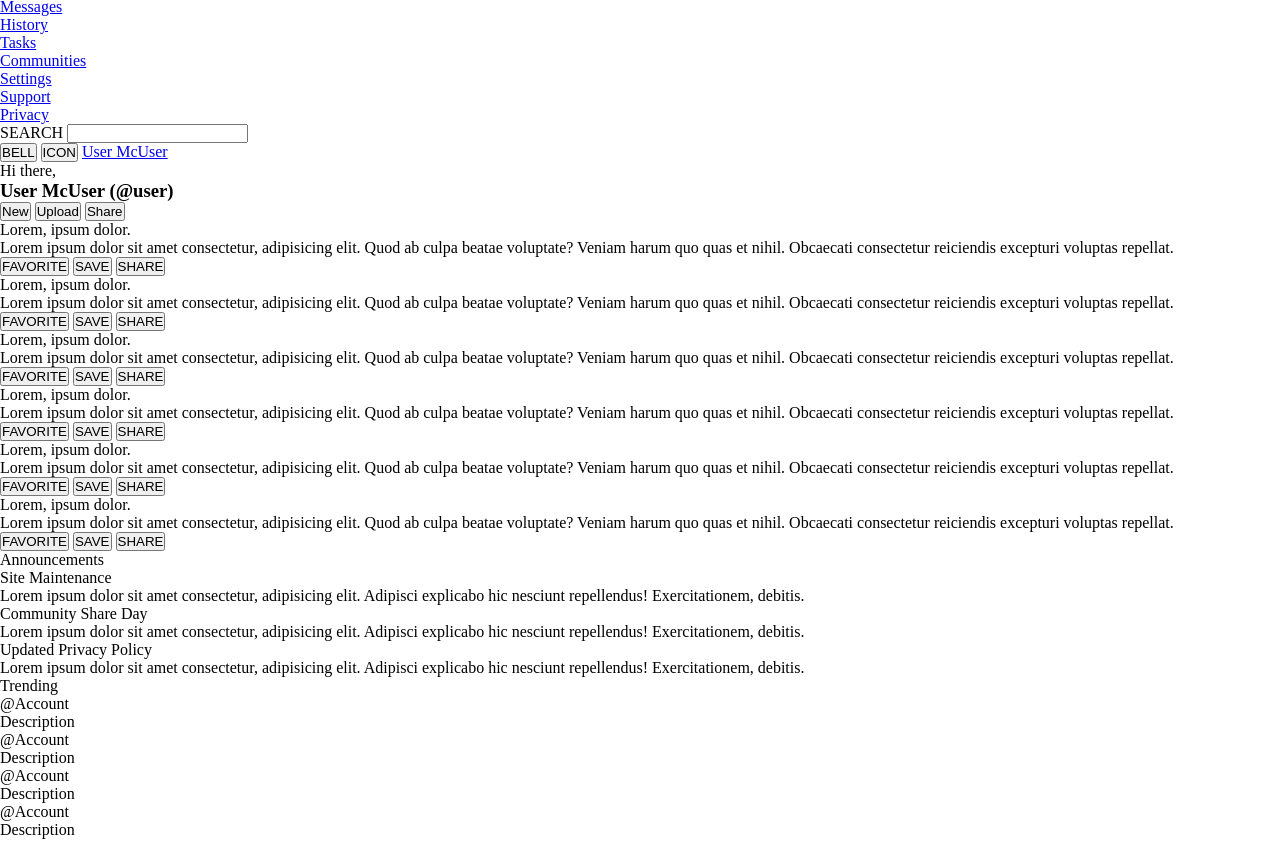
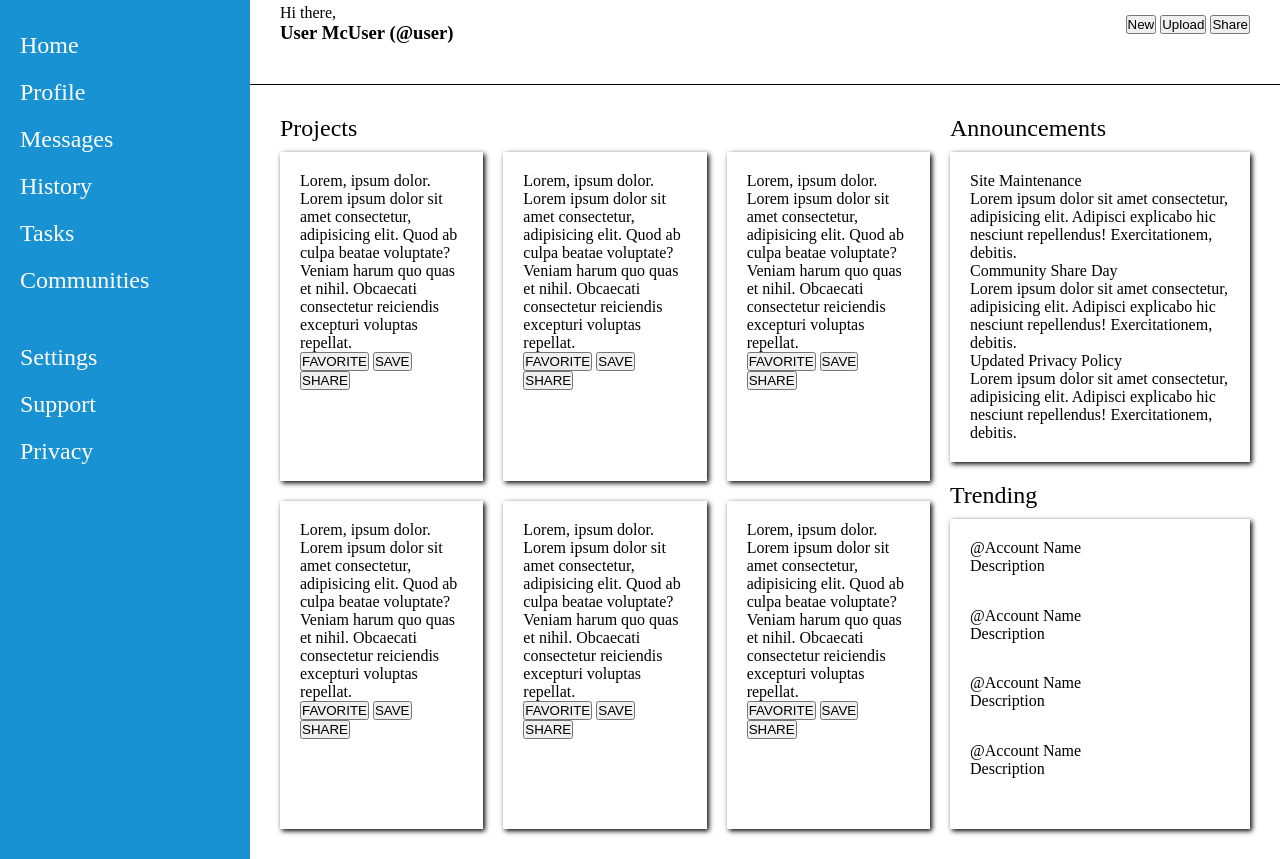
Before and after one commit to KevinV0212/admin-dashboard, a plain HTML site: page index.html in a window 1280 px wide. Shown: the part 65-924 px from the top of the page. Drawn offline with Linux system fonts and the light colour scheme.

Commit message:
finished basic layout

```diff
--- a/index.html
+++ b/index.html
@@ -8,8 +8,9 @@
     <link rel="stylesheet" href="style.css">
 </head>
 <body>
-    <div class="side-bar">
-        <h2>Dashboard</h2>
+    <div class="container">
+        <div class="sidebar">
+            <h2 class="sidebar-title">Dashboard</h2>
             <div class="nav">
                 <ul>
                     <li>
@@ -77,7 +78,8 @@
         </div>
         <div class="main-content">
             <div class="projects">
-            <div class="section-title"></div>
+                <div class="section-title">Projects</div>
+                <div class="card-grid">
                     <div class="card">
                         <div class="card-body">
                             <div class="card-title">Lorem, ipsum dolor.</div>
@@ -168,23 +170,26 @@
                             <button>SHARE</button>
                         </div>
                     </div>
+                </div>
+            </div>
             <div class="news">
                 <div class="section-title">Announcements</div>
-                <div class="entry">
+                <div class="news-body">
+                    <div class="news-entry">
                         <div class="entry-title">Site Maintenance</div>
                         <div class="entry-text">Lorem ipsum dolor sit amet
                             consectetur, adipisicing elit.
                             Adipisci explicabo hic nesciunt repellendus!
                             Exercitationem, debitis.</div>
                     </div>
-                <div class="entry">
+                    <div class="news-entry">
                         <div class="entry-title">Community Share Day</div>
                         <div class="entry-text">Lorem ipsum dolor sit amet
                             consectetur, adipisicing elit.
                             Adipisci explicabo hic nesciunt repellendus!
                             Exercitationem, debitis.</div>
                     </div>
-                <div class="entry">
+                    <div class="news-entry">
                         <div class="entry-title">Updated Privacy Policy</div>
                         <div class="entry-text">Lorem ipsum dolor sit amet
                             consectetur, adipisicing elit.
@@ -192,30 +197,33 @@
                             Exercitationem, debitis.</div>
                     </div>
                 </div>
+            </div>
             <div class="trending">
                 <div class="section-title">Trending</div>
+                <div class="trending-body">
                     <div class="trend-entry">
                         <div class="trend-body">
-                        <p class="username">@Account</p>
+                            <p class="username">@Account Name</p>
                             <p class="description">Description</p>
                         </div>
                     </div>
                     <div class="trend-entry">
                         <div class="trend-body">
-                        <p class="username">@Account</p>
+                            <p class="username">@Account Name</p>
                             <p class="description">Description</p>
                         </div>
                     </div>
                     <div class="trend-entry">
                         <div class="trend-body">
-                        <p class="username">@Account</p>
+                            <p class="username">@Account Name</p>
                             <p class="description">Description</p>
                         </div>
                     </div>
                     <div class="trend-entry">
                         <div class="trend-body">
-                        <p class="username">@Account</p>
+                            <p class="username">@Account Name</p>
                             <p class="description">Description</p>
+                        </div>
                     </div>
                 </div>
             </div>
--- a/style.css
+++ b/style.css
@@ -3,3 +3,113 @@
     padding:0;
     box-sizing:border-box;
 }
+
+html{
+    font-size:16px;
+}
+
+body{
+    height:100vh;
+    display:flex;
+}
+.container{
+    flex:1;
+    display:grid;
+    grid-template-columns:[start] minmax(100px, 250px) minmax(500px, 1fr);
+    grid-template-rows:[top] 150px 1fr[bottom];
+}
+
+.sidebar{
+    padding:20px;
+    grid-row: top / bottom;
+    background-color:rgb(25,146,212);
+    color:white;
+}
+
+.sidebar a,
+.sidebar a:hover,
+.sidebar a:active,
+.sidebar a:visited{
+    font-size:1.5em;
+    color:white;
+}
+.sidebar a,
+.sidebar a:visited{
+    text-decoration:none;
+}
+
+.nav, .utilities{
+    margin: 50px 0;
+}
+.nav > ul, .utilities > ul{
+    list-style-type:none;
+    display:flex;
+    flex-direction:column;
+    gap:20px;
+}
+
+.header{
+    padding:20px 30px;
+    grid-template-rows: repeat(2, 1fr);
+    border-bottom: 1px solid black;
+
+    display:flex;
+    flex-direction:column;
+    justify-content:center;
+}
+
+.header-top, .header-bottom{
+    flex:1;
+    display:flex;
+    justify-content:space-between;
+    align-items:center;
+    margin-bottom:20px;
+}
+.main-content{
+    padding:30px;
+    display:grid;
+    grid-template-columns: minmax(500px, 1fr) minmax(200px, 300px);
+    grid-template-rows:1fr 1fr;
+    gap:20px;
+}
+
+
+.main-content .section-title{
+    font-size: 1.5em;
+    margin-bottom: 10px;
+}
+
+.projects{
+    grid-row: 1 / 3;
+    display:flex;
+    flex-direction:column;
+}
+.card-grid{
+    height: 100%;
+    display:grid;
+    grid-template-columns: repeat(auto-fit, minmax(200px, 1fr));
+    grid-template-rows: repeat(auto-fit, 1fr);
+    gap:20px;
+}
+
+
+.card, .news-body, .trending-body{
+    box-shadow: 2px 2px 5px;
+    padding:20px;
+}
+
+.news, .trending{
+    display:flex;
+    flex-direction:column;
+}
+
+.news-body, .trending-body{
+    flex:1;
+
+    display:flex;
+    flex-direction:column;
+}
+
+.news-entry, .trend-entry{
+    flex: 1;
+}
```
Lines whose indentation alone changed are shown as unchanged.
